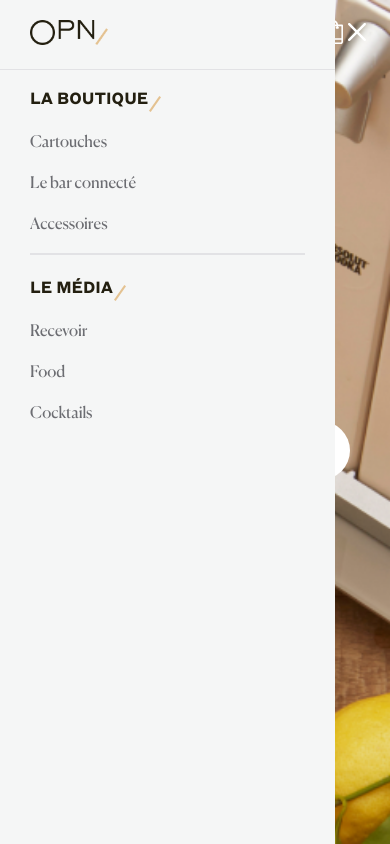
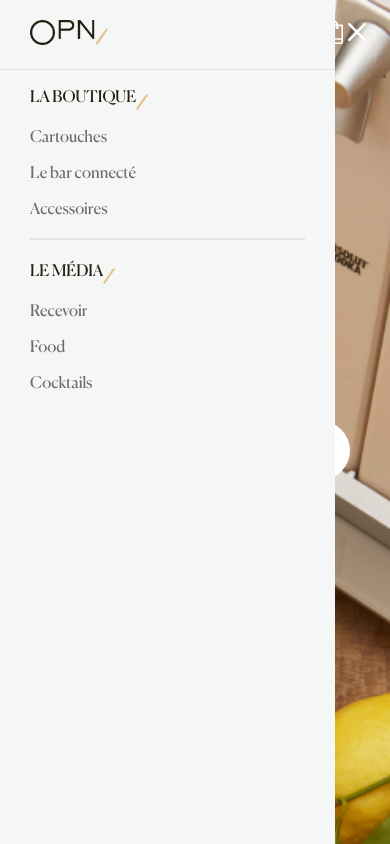
Before and after one commit to anaistatibouet/OPN-Expertime, a Vue app: page / in a window 390 px wide. Both pictures are taken after a click on the button 27 px from the left and 33 px from the top of the page. Shown: the top 844 px of the page. Built offline with nearby package versions, Linux system fonts and the light colour scheme.

Commit message:
add style css menu mobile and wrapper

```diff
--- a/src/components/HeaderMobile.vue
+++ b/src/components/HeaderMobile.vue
@@ -103,6 +103,10 @@
     transition: 1s all ease-in-out;
 }
 
+.menu-mobile {
+    font-family: Canela, serif;
+}
+
 .showMenu {
     animation-duration: 1s;
     animation-name: slideright;
--- a/src/components/MenuMobile.vue
+++ b/src/components/MenuMobile.vue
@@ -47,21 +47,6 @@
     background-color: var(--lighter-gray);
     z-index: 1000;
 
-    animation-duration: 1s;
-    animation-name: slideleft;
-
-    @keyframes slideleft {
-        from {
-            opacity: 1;
-            width: 86vw;
-        }
-
-        to {
-            opacity: 0;
-            width: 0;
-        }
-    }
-
     header {
         padding: 20px 30px;
         border-bottom: 1px solid var(--light-gray);
@@ -73,14 +58,14 @@
     main {
         ul {
             padding: 0;
-            min-width: 100vw;
+            min-width: 86vw;
 
             .title-submenu {
                 font-size: 16px;
                 line-height: 24px;
                 text-transform: uppercase;
                 margin-left: 30px;
-                min-width: 100vw;
+                min-width: 86vw;
 
                 .decoration {
                     width: 16px;
@@ -92,11 +77,11 @@
 
             .content-submenu {
                 margin: 10px 30px;
-                min-width: 100vw;
+                min-width: 86vw;
 
                 li {
                     margin: 20px 0;
-                    min-width: 100vw;
+                    min-width: 86vw;
 
                     a {
                         font-family: Canela, serif;
--- a/src/components/WrapperMobile.vue
+++ b/src/components/WrapperMobile.vue
@@ -158,11 +158,22 @@
 
             .title-wrap.changeColor {
                 color: var(--darker-gold);
+                animation-duration: 1.25s;
+                animation-name: animationChangeColor;
             }
             .title-wrap {
                 width: 70vw;
                 font-size: 15px;
                 line-height: 22px;
+            }
+        }
+
+        @keyframes animationChangeColor {
+            0% {
+                color: var(--black);
+            }
+            100% {
+                color: var(--darker-gold);
             }
         }
 
```
